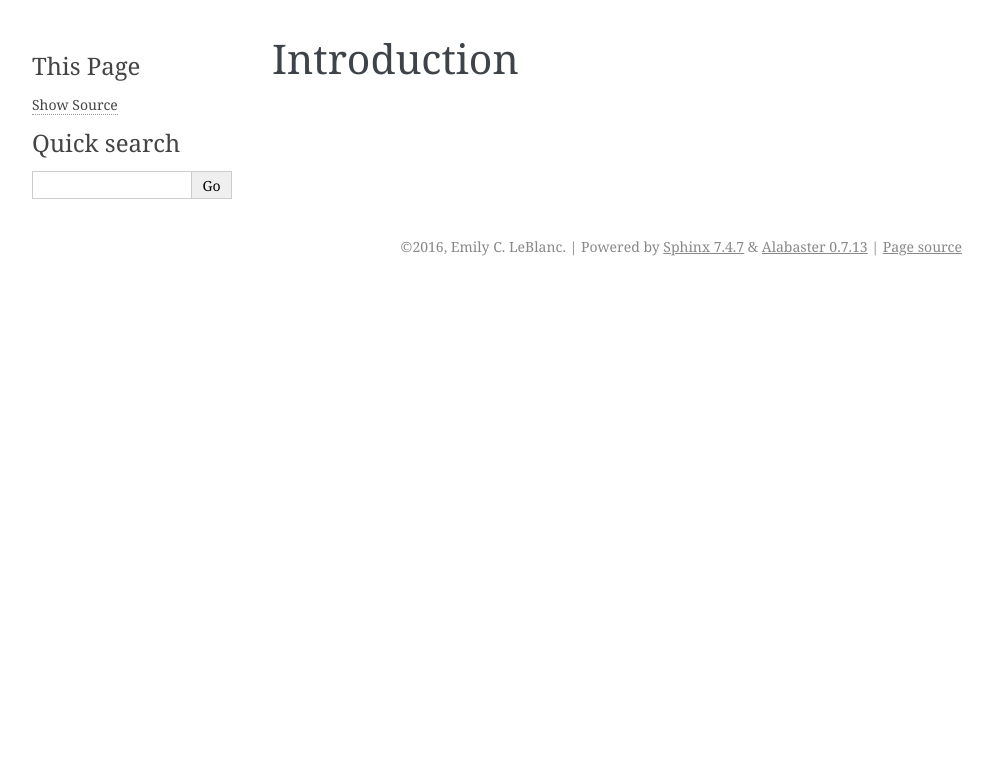
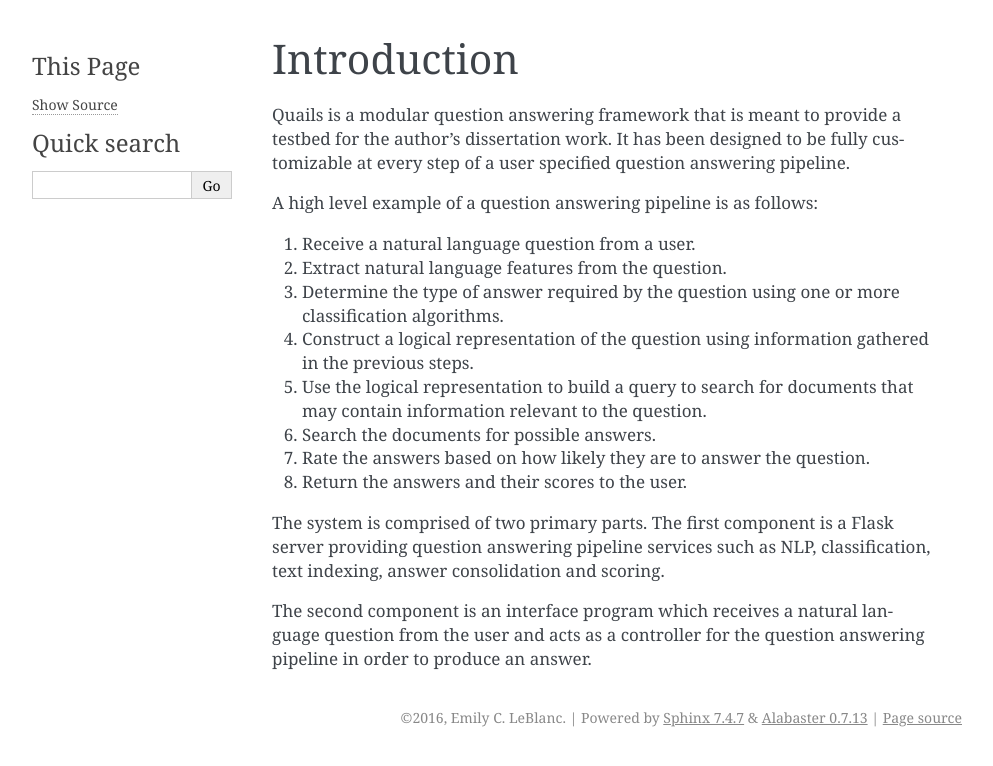
Before and after one commit to el9335/QUAILS_1.0, a Sphinx documentation site: the page built from docs/intro.rst, in a window 1280 px wide. Shown: the top 766 px of the page, without its empty margins (148-1141 px from the left). Built offline with Sphinx 7.4.7, drawn with Linux system fonts in a browser that asks for light colours.

Commit message:
Added intro text

```diff
--- a/docs/intro.rst
+++ b/docs/intro.rst
@@ -3,3 +3,20 @@
 ============
 Introduction
 ============
+
+Quails is a modular question answering framework that is meant to provide a testbed for the author's dissertation work.  It has been designed to be fully customizable at every step of a user specified question answering pipeline.
+
+A high level example of a question answering pipeline is as follows:
+
+1.  Receive a natural language question from a user.
+2.  Extract natural language features from the question.
+3.  Determine the type of answer required by the question using one or more classification algorithms.
+4.  Construct a logical representation of the question using information gathered in the previous steps.
+5.  Use the logical representation to build a query to search for documents that may contain information relevant to the question.
+6.  Search the documents for possible answers.
+7.  Rate the answers based on how likely they are to answer the question.
+8.  Return the answers and their scores to the user.
+
+The system is comprised of two primary parts. The first component is a Flask server providing question answering pipeline services such as NLP, classification, text indexing, answer consolidation and scoring.
+
+The second component is an interface program which receives a natural language question from the user and acts as a controller for the question answering pipeline in order to produce an answer.
```
